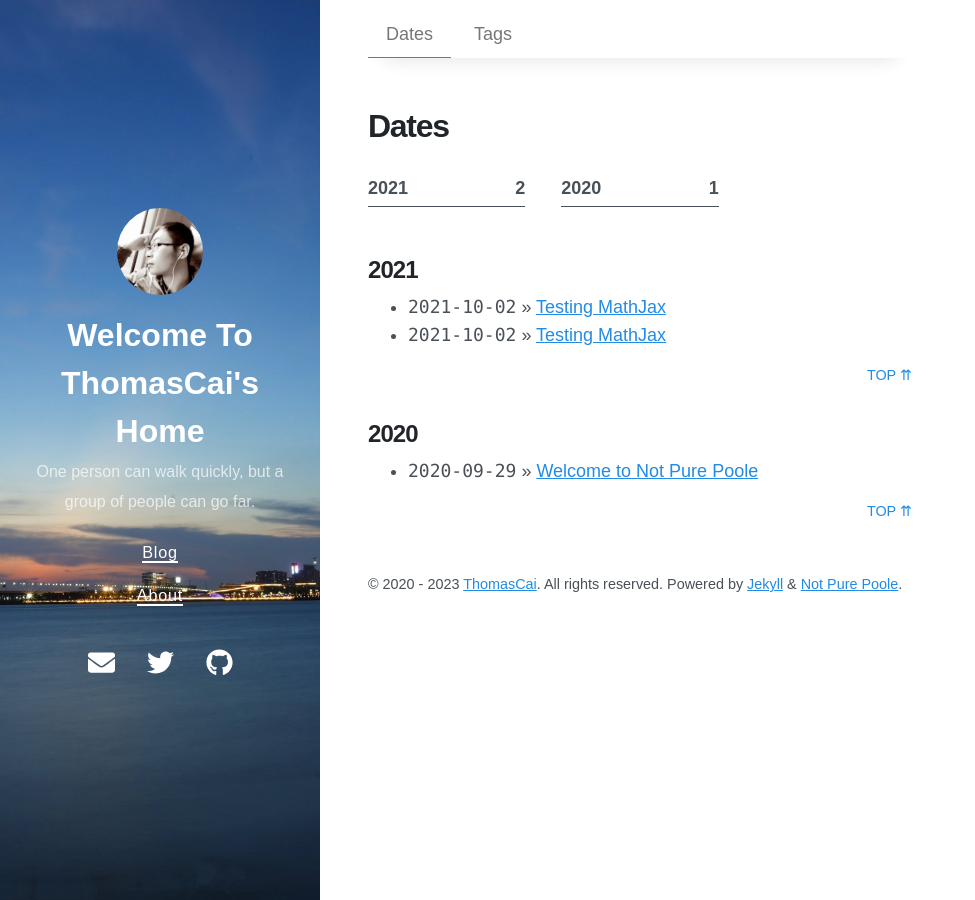
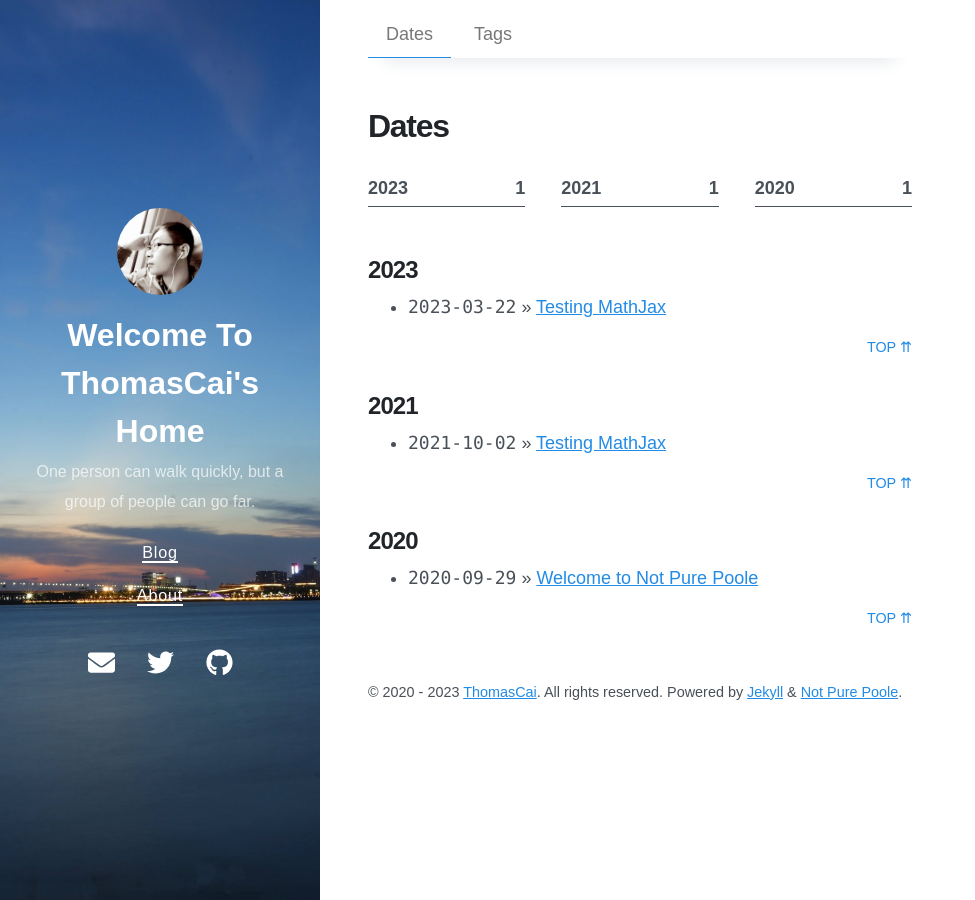
Before and after one commit to ThomasCai/thomascai.github.io, a Jekyll site: the page built from dates.md, in a window 1280 px wide. Shown: the whole page, without its empty margins (0-975 px from the left). Built offline with Jekyll 4.4.1, drawn with Linux system fonts in a browser that asks for light colours; nearby versions of some CDN libraries.

Commit message:
Update 2023-03-22-about-life-record.md

```diff
--- a/_posts/2023-03-22-about-life-record.md
+++ b/_posts/2023-03-22-about-life-record.md
@@ -3,7 +3,7 @@ layout: post
 title: Testing MathJax
 tags: mathjax
 math: true
-date: 2021-10-02 15:32 +0800
+date: 2023-03-22 15:32 +0800
 ---
 Not Pure Poole supports [MathJax](https://www.mathjax.org/). You can enable it on a page by setting `math: true` in the front matter.
 
```
